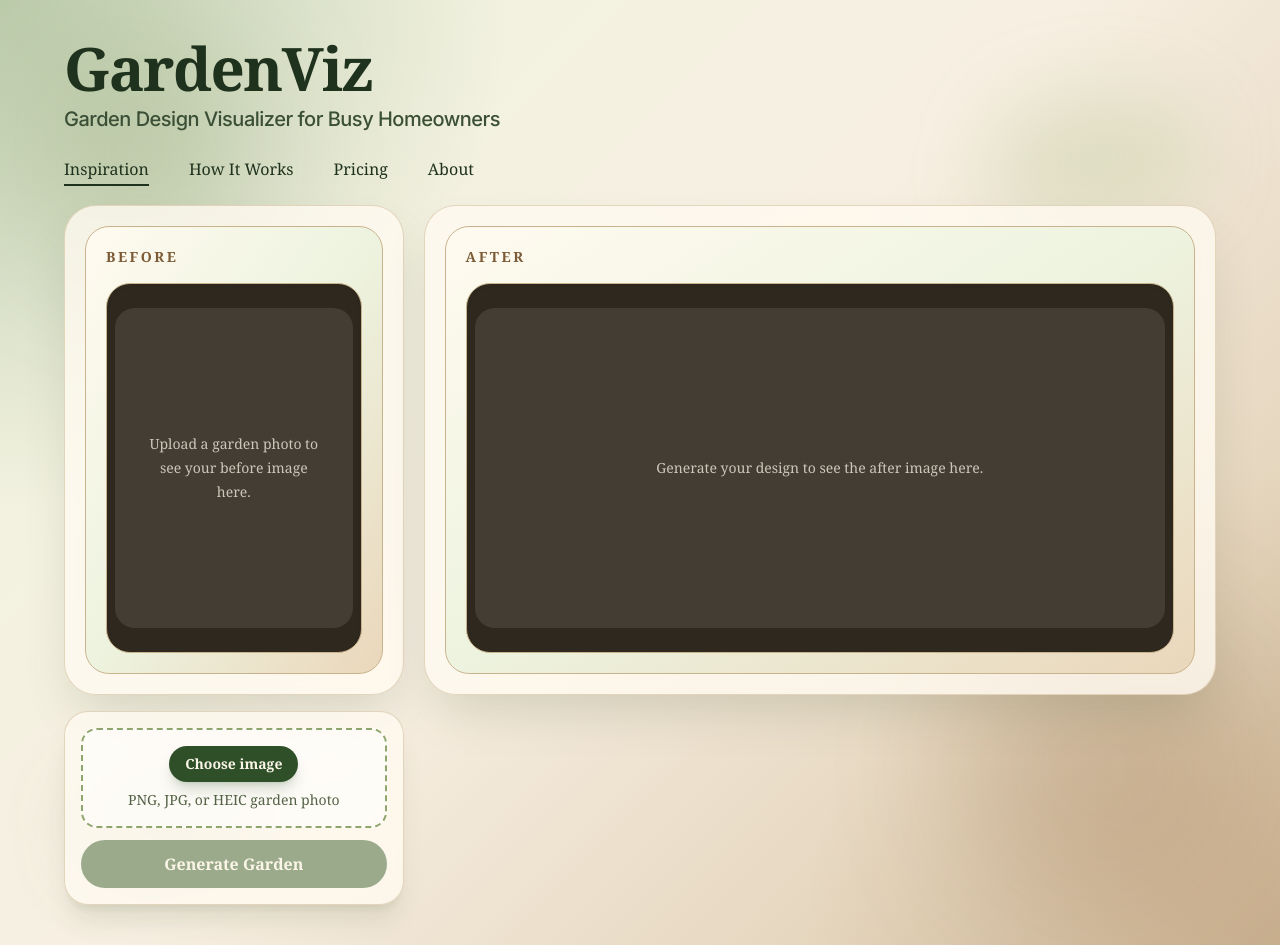
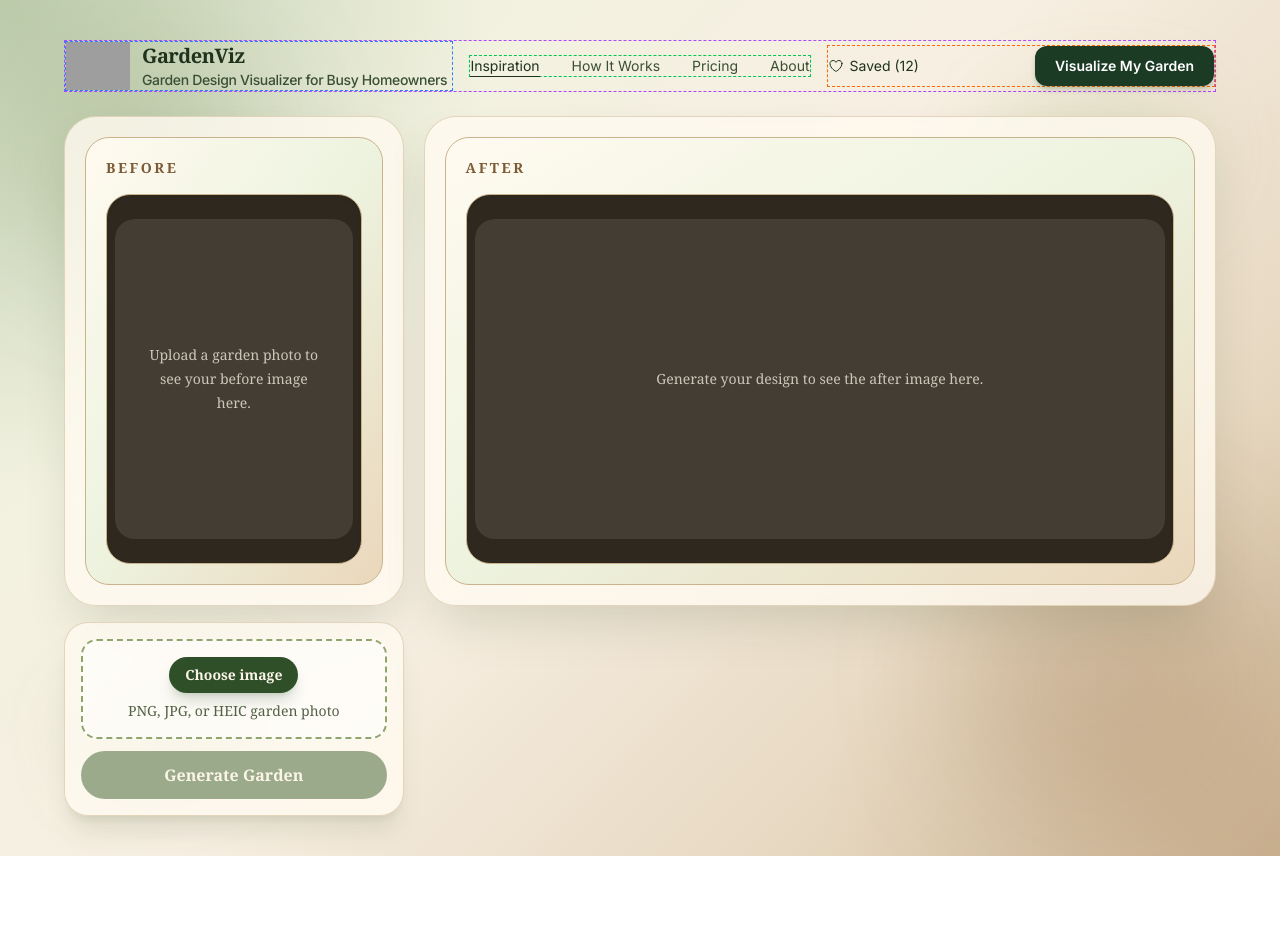
Before and after one commit to pscientist/garden-genius3, a Next.js app: page / in a window 1280 px wide. After the commit the page ends 856 px from the top, so only its background shows below. Built offline with nearby package versions, Linux system fonts and the light colour scheme; grey boxes are pictures that could not be loaded; a web font is replaced by a local one.

Commit message:
Nav header styled - draft

```diff
--- a/app/page.tsx
+++ b/app/page.tsx
@@ -1,11 +1,12 @@
 "use client";
 
 import { useEffect, useMemo, useState } from "react";
-import { HeroHeader } from "@/components/HeroHeader";
+import { LogoTitle } from "@/components/LogoTitle";
 import { ImageUploadPanel } from "@/components/ImageUploadPanel";
 import { ResultPanel } from "@/components/ResultPanel";
 import { SiteBackground } from "@/components/SiteBackground";
 import { TopNavbar } from "@/components/TopNavbar";
+import { UserNav } from "@/components/UserNav";
 
 const tipImages = [
   "/images/tip_annual.png",
@@ -122,8 +123,18 @@ export default function Home() {
         <SiteBackground />
 
         <div className="mx-auto flex max-w-7xl flex-col gap-6 lg:min-h-[calc(100vh-5rem)]">
-          <HeroHeader />
-          <TopNavbar/>
+
+          <div className="flex w-full flex-col gap-4 border border-dashed border-purple-500 md:flex-row md:items-center">
+            <div className="flex w-full flex-1 justify-start border border-dashed border-blue-500">
+              <LogoTitle />
+            </div>
+            <div className="shrink-0 self-center border border-dashed border-green-500 md:self-auto">
+              <TopNavbar />
+            </div>
+            <div className="flex w-full flex-1 justify-end border border-dashed border-orange-500">
+              <UserNav />
+            </div>
+          </div>
 
           {/* Main before/after garden preview layout */}
           <div className="grid flex-1 items-start gap-5 md:grid-cols-[3fr_7fr]">
--- a/components/HeroHeader.tsx
+++ /dev/null
@@ -1,12 +0,0 @@
-export function HeroHeader() {
-  return (
-    <header>
-      <h1 className="font-fraunces text-5xl leading-[0.95] font-semibold tracking-tight text-[#1f321d] sm:text-6xl">
-        GardenViz
-      </h1>
-      <p className="font-inter mt-2 text-lg font-medium tracking-tight text-[#3a4f35] sm:text-xl">
-        Garden Design Visualizer for Busy Homeowners
-      </p>
-    </header>
-  );
-}
--- /dev/null
+++ b/components/LogoTitle.tsx
@@ -0,0 +1,18 @@
+export function LogoTitle() {
+  return (
+    <header className="flex items-center gap-2 sm:gap-3">
+
+      <img src="/images/logo.png" alt="GardenViz logo" className="h-12 w-auto sm:h-12 shrink-0"/>
+
+      <div>
+        <h1 className="font-fraunces text-lg font-semibold leading-tight tracking-tight text-[#1f321d] sm:text-xl">
+          GardenViz
+        </h1>
+        <p className="font-inter mt-0.5 hidden text-xs font-medium tracking-tight text-[#3a4f35] sm:block sm:text-sm">
+          Garden Design Visualizer for Busy Homeowners
+        </p>
+
+      </div>
+    </header>
+  );
+}
--- a/components/TopNavbar.tsx
+++ b/components/TopNavbar.tsx
@@ -1,12 +1,12 @@
 export function TopNavbar() {
   return (
     <nav aria-label="Main">
-      <ul className="flex list-none flex-wrap items-center gap-8 sm:gap-10">
+      <ul className="font-inter flex list-none flex-wrap items-center gap-6 text-sm font-normal text-[#3a4f35] sm:gap-8">
         <li>
           <a
             href="#"
             aria-current="page"
-            className="font-fraunces border-b-2 border-[#1f321d] pb-1 text-sm font-medium text-[#1f321d] no-underline hover:opacity-80 sm:text-base"
+            className="border-b border-[#1f321d] pb-0.5 text-[#1f321d] no-underline hover:opacity-80"
           >
             Inspiration
           </a>
@@ -14,7 +14,7 @@ export function TopNavbar() {
         <li>
           <a
             href="#"
-            className="font-fraunces text-sm font-medium text-[#1f321d] no-underline hover:opacity-80 sm:text-base"
+            className="no-underline hover:text-[#1f321d] hover:opacity-80"
           >
             How It Works
           </a>
@@ -22,7 +22,7 @@ export function TopNavbar() {
         <li>
           <a
             href="#"
-            className="font-fraunces text-sm font-medium text-[#1f321d] no-underline hover:opacity-80 sm:text-base"
+            className="no-underline hover:text-[#1f321d] hover:opacity-80"
           >
             Pricing
           </a>
@@ -30,7 +30,7 @@ export function TopNavbar() {
         <li>
           <a
             href="#"
-            className="font-fraunces text-sm font-medium text-[#1f321d] no-underline hover:opacity-80 sm:text-base"
+            className="no-underline hover:text-[#1f321d] hover:opacity-80"
           >
             About
           </a>
--- /dev/null
+++ b/components/UserNav.tsx
@@ -0,0 +1,34 @@
+export function UserNav() {
+    return (
+        <nav id="user_nav" className="flex w-full list-none flex-wrap">
+            <ul className="font-inter flex w-full items-center justify-between gap-4 text-sm font-normal text-[#1f321d]">
+                <li className="flex items-center gap-1.5 hover:opacity-80">
+                    <svg
+                        xmlns="http://www.w3.org/2000/svg"
+                        fill="none"
+                        viewBox="0 0 24 24"
+                        strokeWidth={1.5}
+                        stroke="currentColor"
+                        aria-hidden="true"
+                        className="h-4 w-4 shrink-0"
+                    >
+                        <path
+                            strokeLinecap="round"
+                            strokeLinejoin="round"
+                            d="M21 8.25c0-2.485-2.099-4.5-4.688-4.5-1.935 0-3.597 1.126-4.312 2.733-.715-1.607-2.377-2.733-4.313-2.733C5.1 3.75 3 5.765 3 8.25c0 7.22 9 12 9 12s9-4.78 9-12z"
+                        />
+                    </svg>
+                    Saved (12)
+                </li>
+                <li>
+                    <a
+                        href="#"
+                        className="inline-block rounded-xl bg-[#1b3b24] px-5 py-2.5 text-sm font-semibold text-white shadow-md shadow-[#1b3b24]/20 transition hover:bg-[#224229] hover:shadow-lg hover:shadow-[#1b3b24]/25"
+                    >
+                        Visualize My Garden
+                    </a>
+                </li>
+            </ul>
+        </nav>
+    );
+}
```
